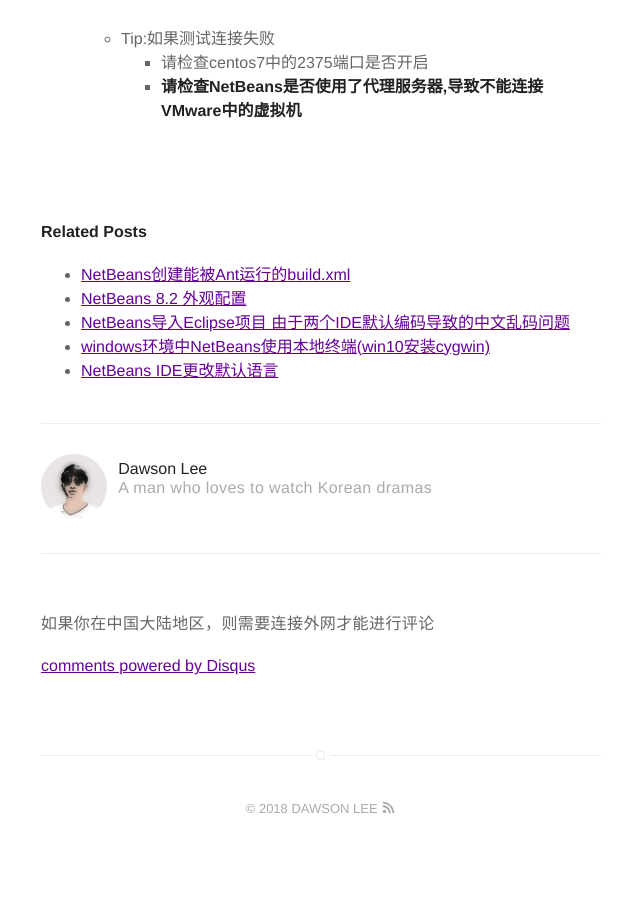
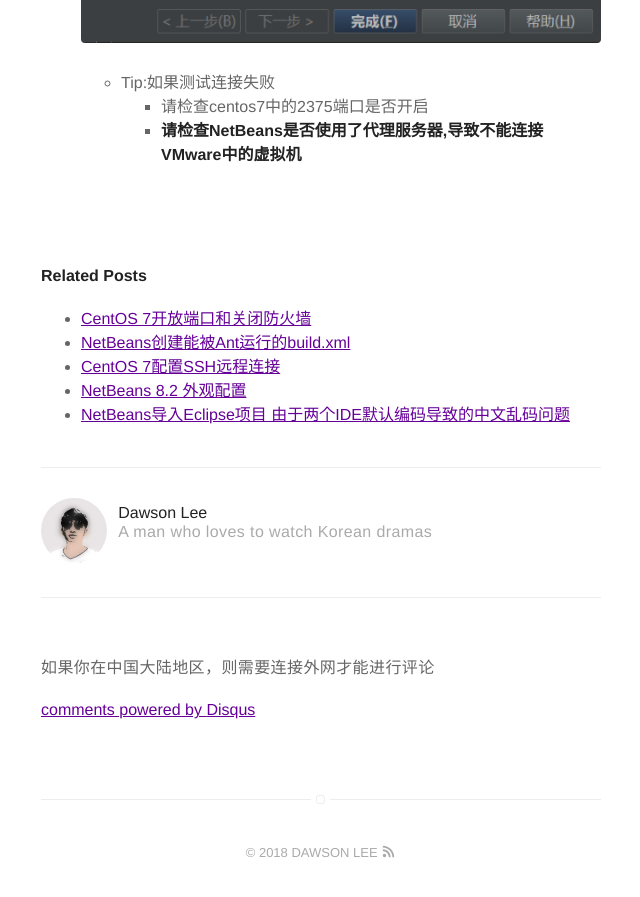
Before and after one commit to dawsonlee1790/dawsonlee1790.github.io, a Jekyll site: the page built from _posts/2018-10-02-CentOS 7中docker开启远程连接服务 NetBeans远程连接docker.md, in a window 1280 px wide and 900 px high, scrolled down 3354 px. Shown: the top 897 px of the window, without its empty margins (319-959 px from the left). Built offline with Jekyll 4.4.1, drawn with Linux system fonts in a browser that asks for light colours; comment, search, counter and statistics services are not loaded; before the commit the page ends 4210 px from its top, so only the background shows below that; some of the changed text lies outside the part shown.

Commit message:
发布新文章

```diff
--- a/_posts/2018-10-02-NetBeans远程连接CentOS 7中docker.md
+++ b/_posts/2018-10-02-CentOS 7中docker开启远程连接服务 NetBeans远程连接docker.md
@@ -7,18 +7,19 @@
 image:
 headerImage: false
 
-title: "NetBeans远程连接CentOS 7中docker"
+title: "CentOS 7中docker开启远程连接服务 NetBeans远程连接docker"
 date: 2018-10-02
 author: dawsonlee
 tag:
 - NetBeans
 - docker
+- CentOS 7
 
 ---
 
-  [1]: /assets/posts/2018-10-02-NetBeans远程连接CentOS 7中docker/daemon.png
-  [2]: /assets/posts/2018-10-02-NetBeans远程连接CentOS 7中docker/添加Docker.png
-  [3]: /assets/posts/2018-10-02-NetBeans远程连接CentOS 7中docker/配置URL.png
+  [1]: /assets/posts/2018-10-02-CentOS 7中docker开启远程连接服务 NetBeans远程连接docker/daemon.png
+  [2]: /assets/posts/2018-10-02-CentOS 7中docker开启远程连接服务 NetBeans远程连接docker/添加Docker.png
+  [3]: /assets/posts/2018-10-02-CentOS 7中docker开启远程连接服务 NetBeans远程连接docker/配置URL.png
 
 ## 第一步:Centos7中Docker开启远程服务
 
```
Also changed, not shown: assets/posts/2018-10-02-CentOS 7中docker开启远程连接服务 NetBeans远程连接docker/daemon.png (renamed from assets/posts/2018-10-02-NetBeans远程连接CentOS 7中docker/daemon.png), assets/posts/2018-10-02-CentOS 7中docker开启远程连接服务 NetBeans远程连接docker/添加Docker.png (renamed from assets/posts/2018-10-02-NetBeans远程连接CentOS 7中docker/添加Docker.png), assets/posts/2018-10-02-CentOS 7中docker开启远程连接服务 NetBeans远程连接docker/配置URL.png (renamed from assets/posts/2018-10-02-NetBeans远程连接CentOS 7中docker/配置URL.png).
